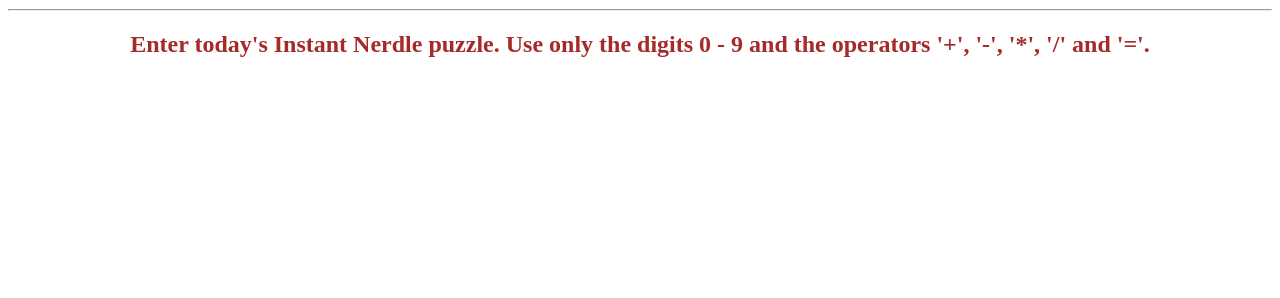
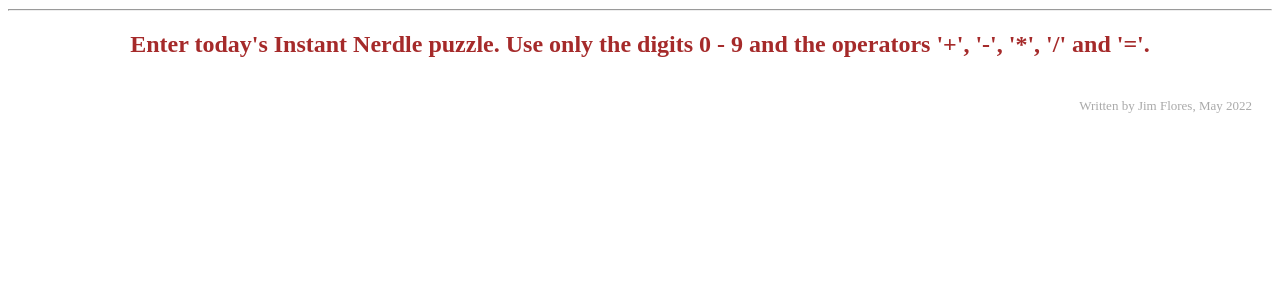
Before and after one commit to jimflores5/instant_nerdle_class_project, a Flask app: page / in a window 1280 px wide. Shown: the part 265-563 px from the top of the page. Run offline with Flask 2, Linux system fonts and the light colour scheme.

Commit message:
Added footer and styling.

```diff
--- a/static/style.css
+++ b/static/style.css
@@ -59,3 +59,11 @@ table
     text-align: center;
     font-size: xx-large;
 }
+
+footer {
+    color: darkgray;
+    text-align: right;
+    font-size: small;
+    margin: 40px 20px;
+    padding: 10 px;
+}
--- a/templates/index.html
+++ b/templates/index.html
@@ -41,5 +41,6 @@
                 <h2 class="success">{{message}}</h2>
             {% endif %}
         </section>
+        <footer>Written by Jim Flores, May 2022</footer>
    </body>
 </html>
```
